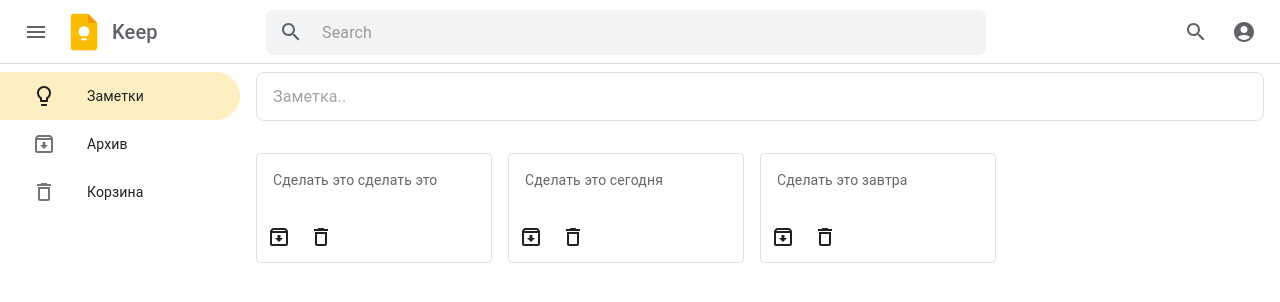
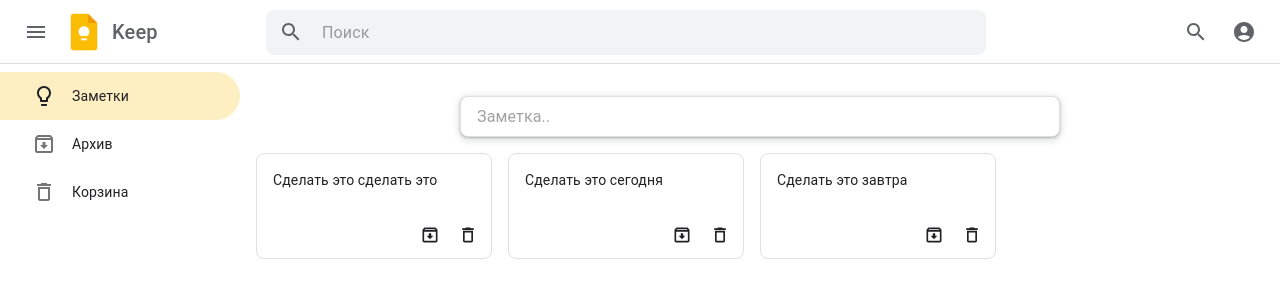
Before and after one commit to ilyasudakov/smagulova-test, a React (Create React App) app: page / in a window 1280 px wide. Shown: the top 302 px of the page. Built offline with nearby package versions, Linux system fonts and the light colour scheme.

Commit message:
Add modal

```diff
--- a/src/App.tsx
+++ b/src/App.tsx
@@ -8,7 +8,7 @@ import Header from "./components/Header";
 import Sidebar from "./components/Sidebar";
 import Workspace from "./components/Workspace";
 
-type noteType = {
+export type noteType = {
   value: string;
   id: string;
   status: "Активно" | "Архив" | "Корзина";
@@ -64,7 +64,7 @@ function App() {
           curPage,
           setCurPage,
           searchQuery,
-          setSearchQuery: (value) => setSearchQuery(value.toLocaleLowerCase()),
+          setSearchQuery,
           setOpenMenu: () => setOpenMenu(!menuIsOpen),
           notes,
           addNote: (note) =>
--- a/src/components/Header/Searchbar.tsx
+++ b/src/components/Header/Searchbar.tsx
@@ -50,12 +50,12 @@ export default function Searchbar({
   return (
     <SearchWrapper>
       <Search>
-        <SearchIconButton size="medium" aria-label="Search" color="inherit">
+        <SearchIconButton size="medium" aria-label="поиск" color="inherit">
           <SearchIcon />
         </SearchIconButton>
         <StyledInputBase
-          placeholder="Search"
-          inputProps={{ "aria-label": "search" }}
+          placeholder="Поиск"
+          inputProps={{ "aria-label": "поиск" }}
           value={searchQuery}
           onChange={(e) => setSearchQuery(e.target.value)}
         />
--- a/src/components/Sidebar/index.tsx
+++ b/src/components/Sidebar/index.tsx
@@ -59,10 +59,9 @@ const ListButton = styled(ListItemButton)<PropTypes>`
     }`};
 `;
 const ListItemTextStyled = styled(ListItemText)<PropTypes>`
-  ${({ fullWidth }) => !fullWidth && "display: none"}
+  ${({ fullWidth }) =>
+    !fullWidth && "display: none !important; margin-left: 15px;"}
   color: #202124;
-  ${({ isActive }) => isActive && ``}
-  margin-left: 15px;
 `;
 
 export default function Sidebar() {
--- a/src/components/Workspace/CreateNoteBar.tsx
+++ b/src/components/Workspace/CreateNoteBar.tsx
@@ -4,20 +4,20 @@ import styled from "styled-components";
 import { MainContextType } from "../../App";
 
 import InputBase from "@mui/material/InputBase";
-import IconButton from "@mui/material/IconButton";
 
-const Search = styled("div")`
+const Input = styled("div")`
   position: relative;
   width: 100%;
   background-color: #fff;
   border: 1px solid #e0e0e0;
+  box-shadow: 0 1px 2px 0 rgb(60 64 67 / 30%), 0 2px 6px 2px rgb(60 64 67 / 15%);
   border-radius: 8px;
 `;
 
 const StyledInputBase = styled(InputBase)`
   color: inherit;
   width: 100%;
-  padding: 12px 16px;
+  padding: 8px 16px;
   & .MuiInputBase-input {
     width: 100%;
     padding: 0;
@@ -25,7 +25,8 @@ const StyledInputBase = styled(InputBase)`
 `;
 const Wrapper = styled.div`
   display: flex;
-  margin-bottom: 2rem;
+  max-width: 600px;
+  margin: 32px auto 16px auto;
 `;
 
 export default function CreateNoteBar({
@@ -37,7 +38,7 @@ export default function CreateNoteBar({
 
   return (
     <Wrapper>
-      <Search>
+      <Input>
         <StyledInputBase
           placeholder="Заметка.."
           inputProps={{ "aria-label": "заметка" }}
@@ -49,7 +50,7 @@ export default function CreateNoteBar({
             addNote({ value: note, status: "Активно" });
           }}
         />
-      </Search>
+      </Input>
     </Wrapper>
   );
 }
--- /dev/null
+++ b/src/components/Workspace/ListItem.tsx
@@ -0,0 +1,59 @@
+import styled from "styled-components";
+
+import { Card, CardContent, CardActions, Typography } from "@mui/material";
+
+import { MainContextType } from "../../App";
+import IconButton from "@mui/material/IconButton";
+import { Box } from "@mui/system";
+import { actions } from "./actions";
+
+const CardStyled = styled(Card)`
+  width: fit-content;
+  border-radius: 8px !important;
+  border: 1px solid #e0e0e0;
+  box-shadow: none !important;
+`;
+const IconButtonStyled = styled(IconButton)`
+  svg {
+    width: 20px;
+    height: 20px;
+    fill: #202124;
+  }
+`;
+
+export default function ListItem({
+  value,
+  id,
+  changeStatus,
+  onClick,
+}: {
+  id: string;
+  value: string;
+  changeStatus: MainContextType["changeStatus"];
+  onClick: () => void;
+}) {
+  return (
+    <CardStyled onClick={onClick}>
+      <CardContent>
+        <Typography sx={{ fontSize: 14 }} gutterBottom>
+          {value}
+        </Typography>
+      </CardContent>
+      <CardActions>
+        <Box sx={{ flex: 1 }} />
+        {actions.map(({ icon, label }) => (
+          <IconButtonStyled
+            key={label}
+            size="small"
+            edge="start"
+            color="inherit"
+            aria-label={label}
+            onClick={() => changeStatus(id, label)}
+          >
+            {icon}
+          </IconButtonStyled>
+        ))}
+      </CardActions>
+    </CardStyled>
+  );
+}
--- a/src/components/Workspace/MasonryList.tsx
+++ b/src/components/Workspace/MasonryList.tsx
@@ -1,18 +1,11 @@
-import styled from "styled-components";
+import { useState } from "react";
 
-import {
-  Card,
-  CardContent,
-  CardActions,
-  Button,
-  Typography,
-} from "@mui/material";
 import Masonry from "@mui/lab/Masonry";
 
 import { MainContextType } from "../../App";
-import IconButton from "@mui/material/IconButton";
-import ArchiveOutlined from "@mui/icons-material/ArchiveOutlined";
-import DeleteOutlineOutlined from "@mui/icons-material/DeleteOutlineOutlined";
+
+import ListItem from "./ListItem";
+import ModalNote from "./ModalNote";
 
 export default function MasonryList({
   notes,
@@ -23,62 +16,40 @@ export default function MasonryList({
   notes: MainContextType["notes"];
   changeStatus: MainContextType["changeStatus"];
 }) {
+  const [showModal, setShowModal] = useState(false);
+  const [selectedNote, setSelectedNote] = useState<string | null>(null);
+
+  const handleClose = () => {
+    setShowModal(false);
+    setSelectedNote(null);
+  };
+  const handleOpen = (id: string) => {
+    setSelectedNote(id);
+    setShowModal(true);
+  };
+
+  const filteredNotes = notes.filter(({ value }) =>
+    value.toLocaleLowerCase().includes(searchQuery.toLocaleLowerCase())
+  );
   return (
-    <Masonry columns={{ xs: 3, sm: 4 }} spacing={2}>
-      {notes
-        .filter(({ value }) => value.includes(searchQuery))
-        .map(({ id, value }) => (
-          <CardItem
+    <>
+      <ModalNote
+        handleClose={handleClose}
+        showModal={showModal}
+        changeStatus={changeStatus}
+        note={notes.find(({ id }) => selectedNote === id) || notes[0]}
+      />
+      <Masonry columns={{ xs: 1, sm: 2, md: 3, lg: 4 }} spacing={2}>
+        {filteredNotes.map(({ id, value }) => (
+          <ListItem
             id={id}
             key={id}
             value={value}
             changeStatus={changeStatus}
+            onClick={() => handleOpen(id)}
           />
         ))}
-    </Masonry>
+      </Masonry>
+    </>
   );
 }
-
-const CardStyled = styled(Card)`
-  border: 1px solid #e0e0e0;
-  box-shadow: none !important;
-`;
-const CardItem = ({
-  value,
-  id,
-  changeStatus,
-}: {
-  id: string;
-  value: string;
-  changeStatus: MainContextType["changeStatus"];
-}) => {
-  return (
-    <CardStyled sx={{ width: "fit-content" }}>
-      <CardContent>
-        <Typography sx={{ fontSize: 14 }} color="text.secondary" gutterBottom>
-          {value}
-        </Typography>
-      </CardContent>
-      <CardActions>
-        <IconButton
-          size="small"
-          edge="start"
-          color="inherit"
-          aria-label="Архив"
-          onClick={() => changeStatus(id, "Архив")}
-        >
-          <ArchiveOutlined />
-        </IconButton>
-        <IconButton
-          size="small"
-          edge="start"
-          color="inherit"
-          aria-label="Удалить"
-          onClick={() => changeStatus(id, "Корзина")}
-        >
-          <DeleteOutlineOutlined />
-        </IconButton>
-      </CardActions>
-    </CardStyled>
-  );
-};
--- /dev/null
+++ b/src/components/Workspace/ModalNote.tsx
@@ -0,0 +1,73 @@
+import InputBase from "@mui/material/InputBase";
+import { Box, Modal, List } from "@mui/material";
+import { styled } from "@mui/system";
+import IconButton from "@mui/material/IconButton";
+
+import { MainContextType, noteType } from "../../App";
+import { actions } from "./actions";
+
+const ModalBox = styled(Box)`
+  position: absolute;
+  top: 50%;
+  left: 50%;
+  transform: translate(-50%, -50%);
+  width: 400;
+  border-radius: 8px;
+  outline: none;
+  background-color: #eee;
+  box-shadow: 24;
+  padding: 4;
+`;
+const Input = styled(InputBase)`
+  padding: 12px 16px;
+`;
+const IconButtonStyled = styled(IconButton)`
+  svg {
+    width: 20px;
+    height: 20px;
+    fill: #202124;
+  }
+`;
+
+export default function ModalNote({
+  handleClose,
+  showModal,
+  note,
+  changeStatus,
+}: {
+  handleClose: () => void;
+  showModal: boolean;
+  note: noteType;
+  changeStatus: MainContextType["changeStatus"];
+}) {
+  return (
+    <Modal
+      open={showModal}
+      onClose={handleClose}
+      aria-labelledby="modal-modal-title"
+      aria-describedby="modal-modal-description"
+    >
+      <ModalBox>
+        <Input value={note.value} />
+        <List sx={{ padding: "12px 16px" }}>
+          <Box sx={{ flex: 1 }} />
+          {actions.map(({ icon, label }) => (
+            <IconButtonStyled
+              key={label}
+              size="small"
+              edge="start"
+              color="inherit"
+              aria-label={label}
+              onClick={() => {
+                handleClose();
+                changeStatus(note.id, label);
+              }}
+            >
+              {icon}
+            </IconButtonStyled>
+          ))}
+        </List>
+      </ModalBox>
+    </Modal>
+  );
+}
--- /dev/null
+++ b/src/components/Workspace/actions.tsx
@@ -0,0 +1,10 @@
+import { noteType } from "../../App";
+
+import ArchiveOutlined from "@mui/icons-material/ArchiveOutlined";
+import DeleteOutlineOutlined from "@mui/icons-material/DeleteOutlineOutlined";
+
+type actionType = { icon: React.ReactNode; label: noteType["status"] };
+export const actions: actionType[] = [
+  { icon: <ArchiveOutlined />, label: "Архив" },
+  { icon: <DeleteOutlineOutlined />, label: "Корзина" },
+];
```
